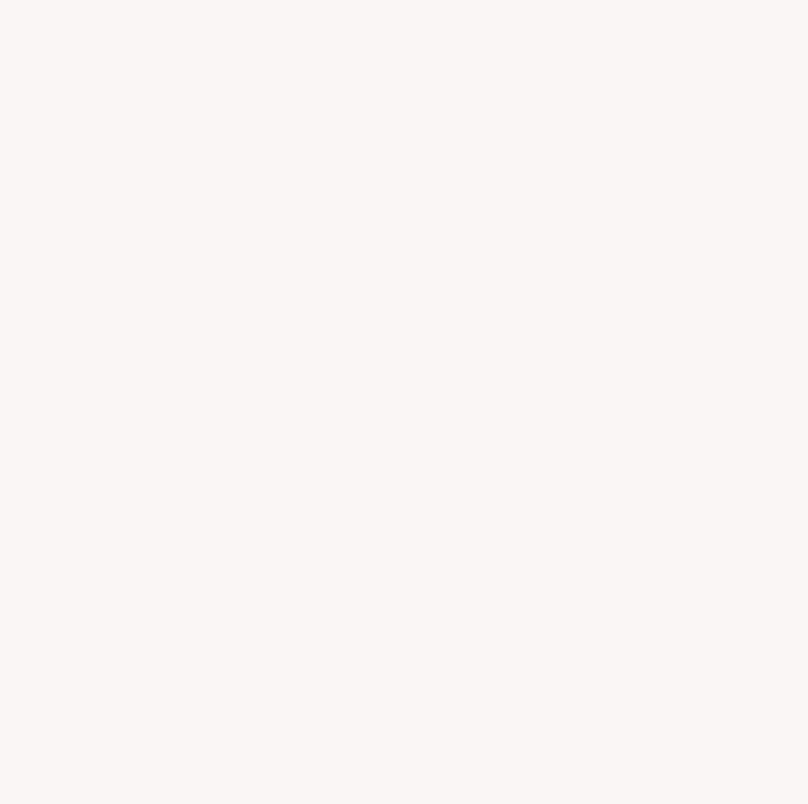
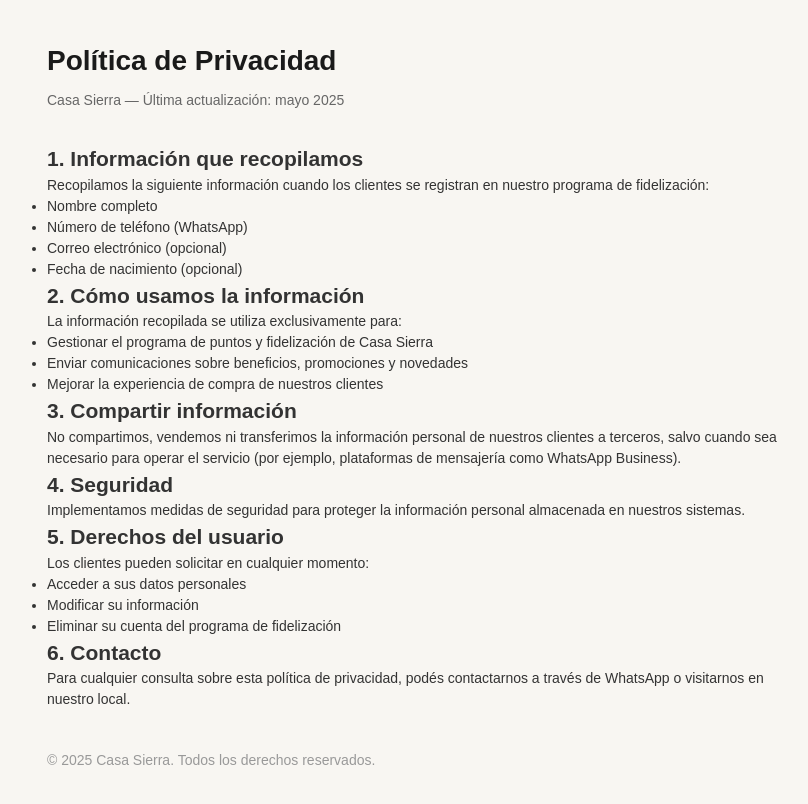
Before and after one commit to alvarolonardi/fideliza-frontend, a React (Create React App) app: page /privacidad in a window 1280 px wide. Before the commit this address had no page. Shown: the top 804 px of the page, without its empty margins (213-1021 px from the left). Built offline with nearby package versions, Linux system fonts and the light colour scheme.

Commit message:
feat: pagina politica de privacidad

```diff
--- a/src/App.js
+++ b/src/App.js
@@ -8,6 +8,7 @@
 import Campanas   from './pages/Campanas';
 import QRGenerator from './pages/QRGenerator';
 import Registro   from './pages/Registro';
+import Privacidad from './pages/Privacidad';
 import './styles/global.css';
 
 function PrivateRoute({ children }) {
@@ -21,9 +22,10 @@
     <AuthProvider>
       <BrowserRouter>
         <Routes>
-          {/* Ruta pública: landing de registro desde QR */}
-          <Route path="/registro" element={<Registro />} />
-          <Route path="/login"    element={<Login />} />
+          {/* Rutas públicas */}
+          <Route path="/registro"  element={<Registro />} />
+          <Route path="/login"     element={<Login />} />
+          <Route path="/privacidad" element={<Privacidad />} />
 
           {/* Rutas privadas: panel admin */}
           <Route path="/" element={
--- /dev/null
+++ b/src/pages/Privacidad.js
@@ -0,0 +1,44 @@
+export default function Privacidad() {
+  return (
+    <div style={{ maxWidth: 800, margin: '0 auto', padding: '40px 20px', fontFamily: 'sans-serif', color: '#333' }}>
+      <h1 style={{ color: '#1a1a1a', marginBottom: 8 }}>Política de Privacidad</h1>
+      <p style={{ color: '#666', marginBottom: 32 }}>Casa Sierra — Última actualización: mayo 2025</p>
+
+      <h2>1. Información que recopilamos</h2>
+      <p>Recopilamos la siguiente información cuando los clientes se registran en nuestro programa de fidelización:</p>
+      <ul>
+        <li>Nombre completo</li>
+        <li>Número de teléfono (WhatsApp)</li>
+        <li>Correo electrónico (opcional)</li>
+        <li>Fecha de nacimiento (opcional)</li>
+      </ul>
+
+      <h2>2. Cómo usamos la información</h2>
+      <p>La información recopilada se utiliza exclusivamente para:</p>
+      <ul>
+        <li>Gestionar el programa de puntos y fidelización de Casa Sierra</li>
+        <li>Enviar comunicaciones sobre beneficios, promociones y novedades</li>
+        <li>Mejorar la experiencia de compra de nuestros clientes</li>
+      </ul>
+
+      <h2>3. Compartir información</h2>
+      <p>No compartimos, vendemos ni transferimos la información personal de nuestros clientes a terceros, salvo cuando sea necesario para operar el servicio (por ejemplo, plataformas de mensajería como WhatsApp Business).</p>
+
+      <h2>4. Seguridad</h2>
+      <p>Implementamos medidas de seguridad para proteger la información personal almacenada en nuestros sistemas.</p>
+
+      <h2>5. Derechos del usuario</h2>
+      <p>Los clientes pueden solicitar en cualquier momento:</p>
+      <ul>
+        <li>Acceder a sus datos personales</li>
+        <li>Modificar su información</li>
+        <li>Eliminar su cuenta del programa de fidelización</li>
+      </ul>
+
+      <h2>6. Contacto</h2>
+      <p>Para cualquier consulta sobre esta política de privacidad, podés contactarnos a través de WhatsApp o visitarnos en nuestro local.</p>
+
+      <p style={{ marginTop: 40, color: '#999', fontSize: 14 }}>© 2025 Casa Sierra. Todos los derechos reservados.</p>
+    </div>
+  );
+}
```
